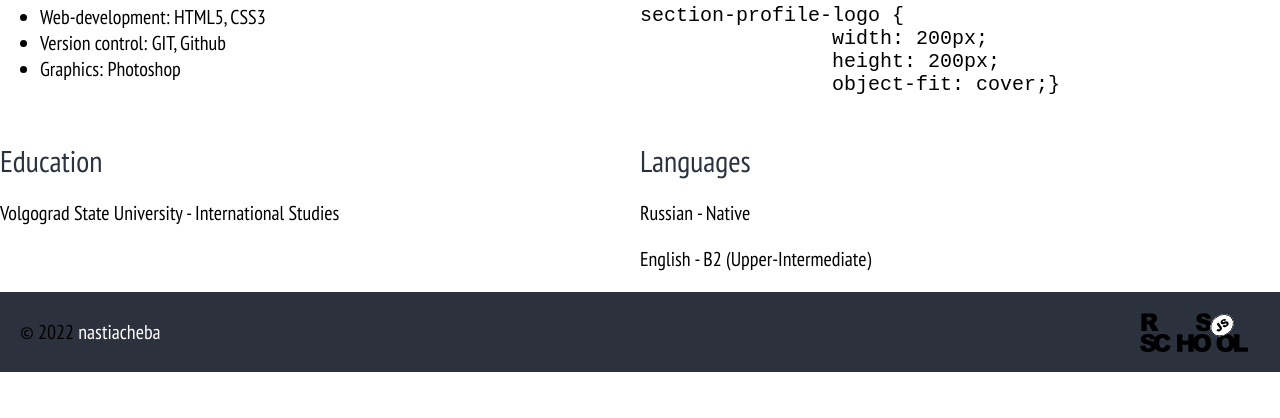
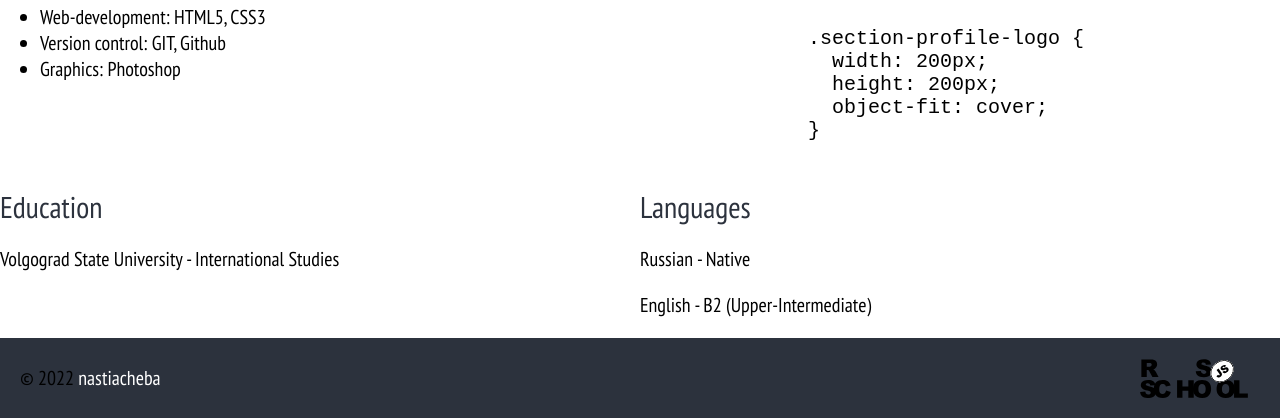
Before and after one commit to NastiaCheba/rsschool-cv, a plain HTML site: page index.html in a window 1280 px wide. Shown: the part 599-1017 px from the top of the page. Before the commit the page ends 971 px from the top, so only its background shows below. Drawn offline with Linux system fonts and the light colour scheme.

Commit message:
fix: edited the example of code

```diff
--- a/index.html
+++ b/index.html
@@ -77,10 +77,12 @@
 
         <section class="section" id="code">
             <h2 class="section-title">Example of code</h2>
-            <pre class="pre"><code>section-profile-logo {
+            <pre class="pre"><code>
+              .section-profile-logo {
                 width: 200px;
                 height: 200px;
-                object-fit: cover;}</code></pre>
+                object-fit: cover;
+              }</code></pre>
             </section>
 
             <section class="section" id="education">
```
